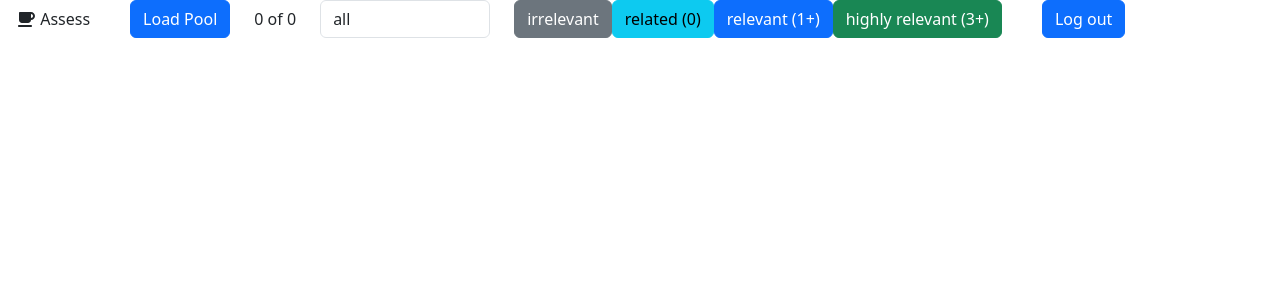
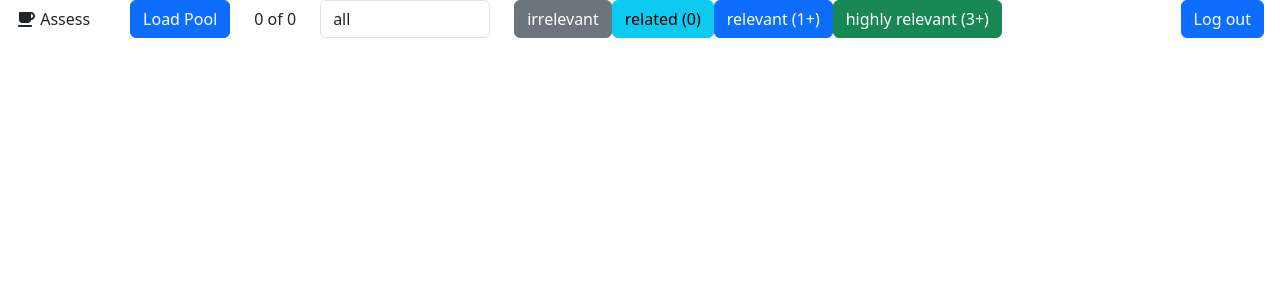
Before and after one commit to isoboroff/assess-react, a React (Vite) app in the folder front-end/: page / in a window 1280 px wide. Shown: the top 300 px of the page. Built offline with nearby package versions, Linux system fonts and the light colour scheme.

Commit message:
Cleaning up CSS classes in App header

```diff
--- a/front-end/src/App.jsx
+++ b/front-end/src/App.jsx
@@ -578,11 +578,11 @@ function App() {
 
           {/************** Header line: load pool, filter pool, judgment buttons, logout button */}
           <Row xs={12} className="fixed-top align-items-center flex-shrink-0">
-            <Col xs="auto" className="flex-row flex-shrink-0 mx-3">
+            <Col xs="auto" className="flex-row mx-3">
               <FontAwesomeIcon icon={faCoffee} />{" "}
               <span className="navbar-brand">Assess</span>
             </Col>
-            <Col xs="auto" className="flex-shrink-1">
+            <Col xs="auto">
               <Button
                 variant="primary"
                 onClick={() => set_topic_requested(true)}
@@ -607,10 +607,10 @@ function App() {
                 ))}
               </Form.Control>
             </Col>
-            <Col xs="auto" className="mr-auto">
+            <Col xs="auto">
               {judgment_buttons}
             </Col>
-            <Col xs="auto" className="mx-3 mr-auto">
+            <Col xs="auto" className="mx-3 ms-auto">
               <Button onClick={() => dispatch({ type: Actions.LOGOUT })}>
                 Log out
               </Button>
```
